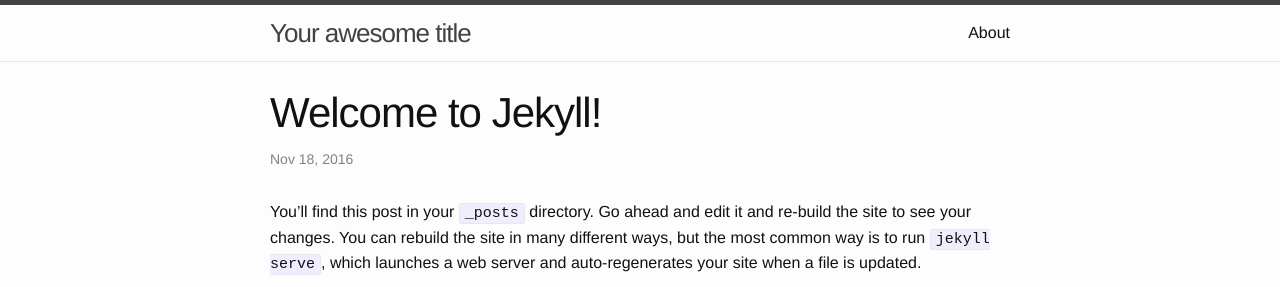
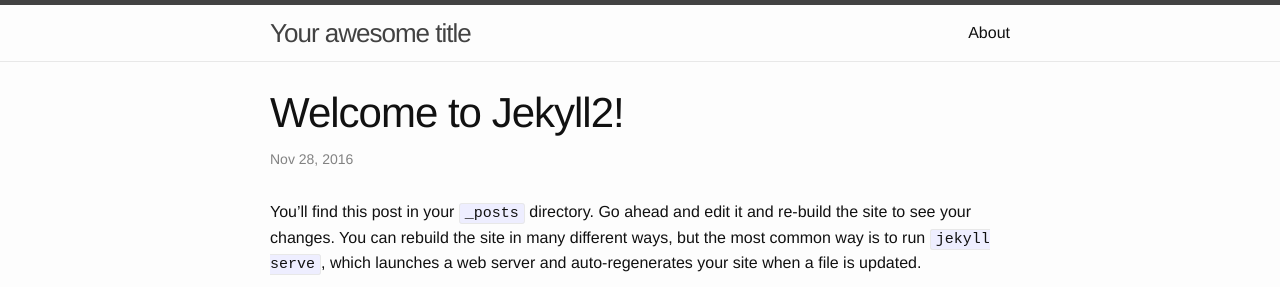
Before and after one commit to tankerfund/tankerfund.github.io, a Jekyll site: the page built from _posts/2016-11-20-welcome-to-jekyll.markdown, in a window 1280 px wide. Shown: the top 287 px of the page. Built offline with Jekyll 4.4.1, drawn with Linux system fonts in a browser that asks for light colours.

Commit message:
Update 2016-11-20-welcome-to-jekyll.markdown

```diff
--- a/_posts/2016-11-20-welcome-to-jekyll.markdown
+++ b/_posts/2016-11-20-welcome-to-jekyll.markdown
@@ -1,7 +1,7 @@
 ---
 layout: post
-title:  "Welcome to Jekyll!"
-date:   2016-11-19 00:53:18 +0900
+title:  "Welcome to Jekyll2!"
+date:   2016-11-29 00:53:18 +0900
 categories: jekyll update
 ---
 You’ll find this post in your `_posts` directory. Go ahead and edit it and re-build the site to see your changes. You can rebuild the site in many different ways, but the most common way is to run `jekyll serve`, which launches a web server and auto-regenerates your site when a file is updated.
```
